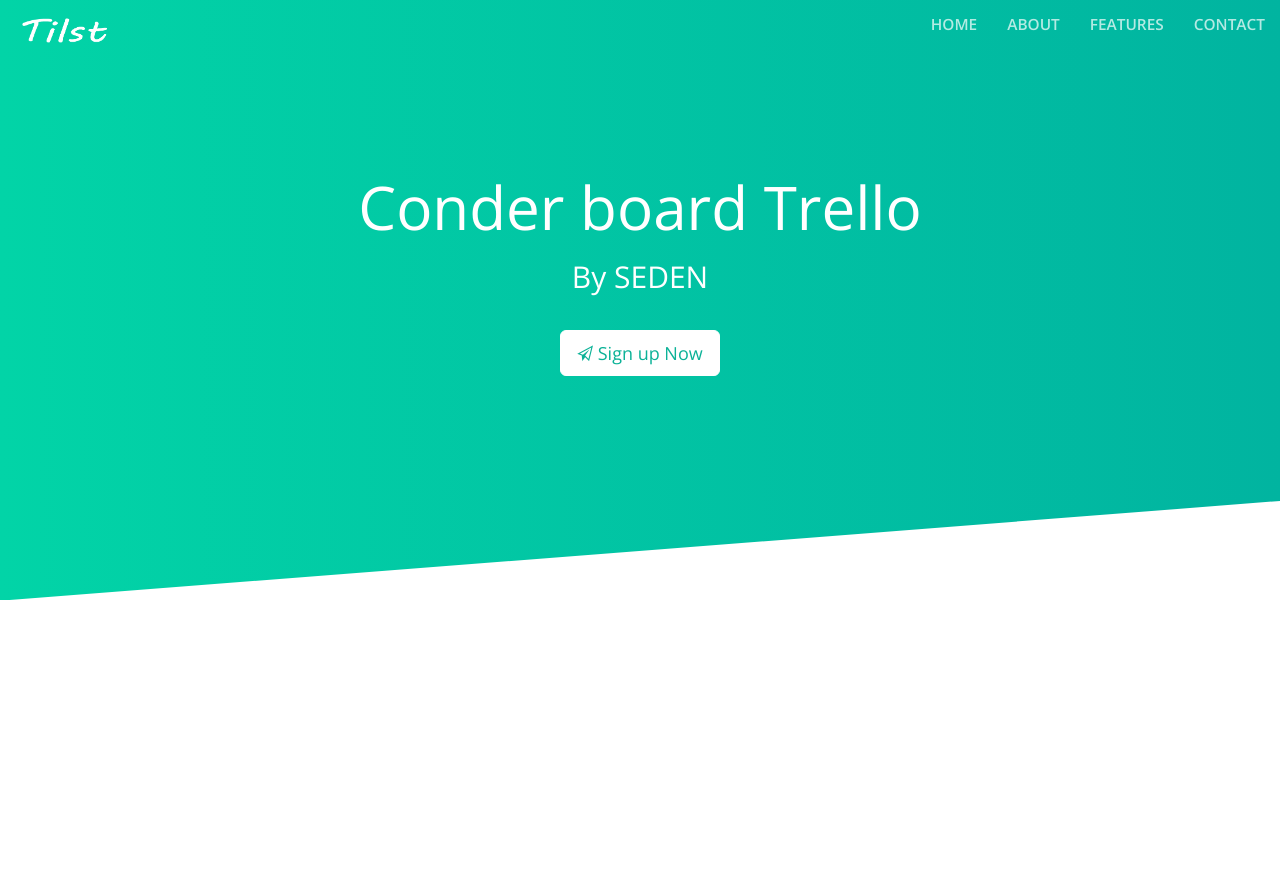
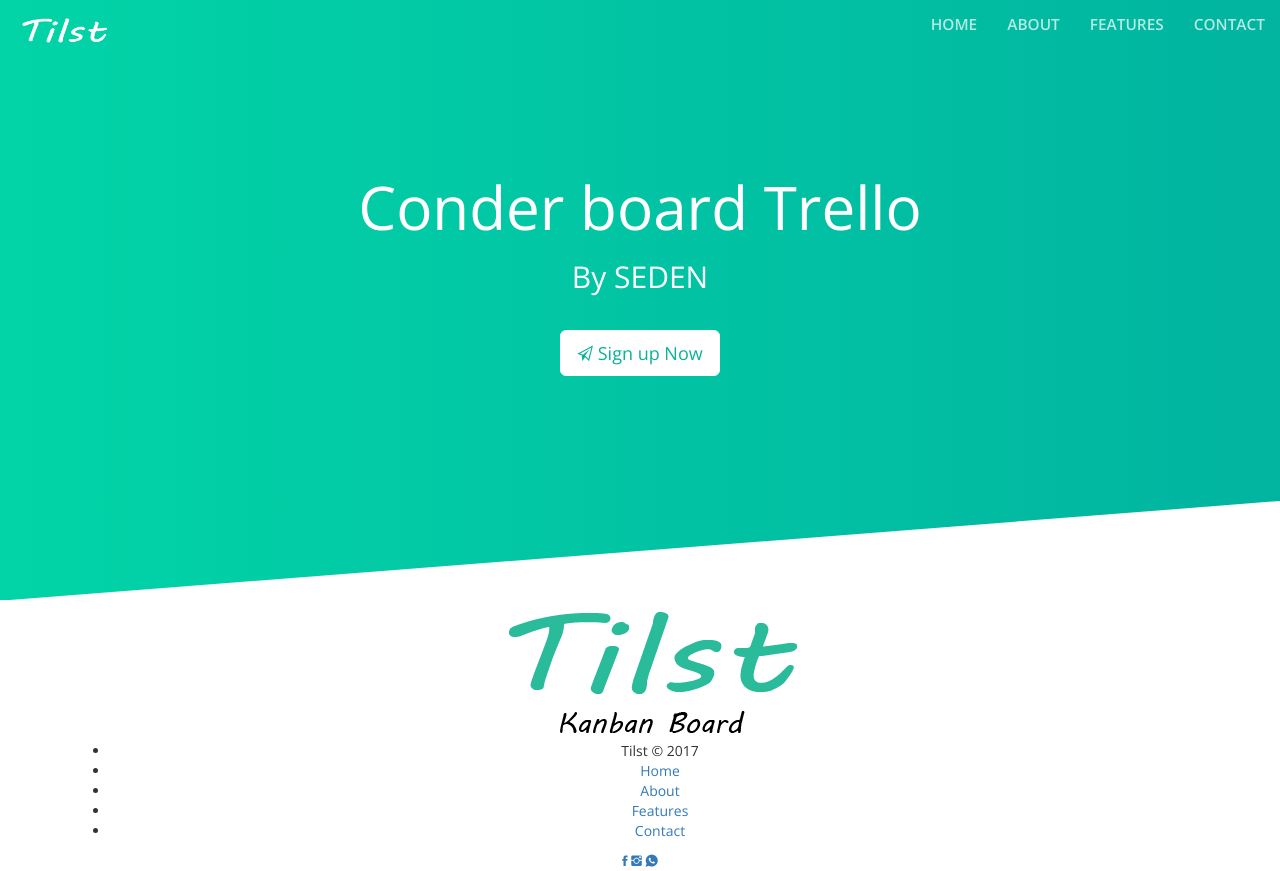
Before and after one commit to julioffti/trello_com_react.js, a website: page src/index.html in a window 1280 px wide. Before the commit the page ends 800 px from the top, so only its background shows below. Drawn offline with nearby package versions, Linux system fonts and the light colour scheme; files that its build step writes are made by us from their sources; files whose address does not match are found by name.

Commit message:
marcando footer

```diff
--- a/src/index.html
+++ b/src/index.html
@@ -65,6 +65,43 @@
               </svg>
     </section>
 
+
+    <footer class="footer">
+        <div class="container">
+            <div class="row">
+                <div class="col-xs-12 text-center">
+                    <img src="/images/tilst_green.png" class="img-responsive center-block" alt="Tislt green">
+                    <ul class="footer-nav">
+                        <li>Tilst &copy; 2017</li>
+                        <li>
+                            <a href="">Home</a>
+                        </li>
+                        <li>
+                            <a href="">About</a>
+                        </li>
+                        <li>
+                            <a href="">Features</a>
+                        </li>
+                        <li>
+                            <a href="">Contact</a>
+                        </li>
+                    </ul>
+                    <div class="social">
+                        <a href="">
+                            <i class="ion-social-facebook"></i>
+                        </a>
+                        <a href="">
+                            <i class="ion-social-instagram"></i>
+                        </a>
+                        <a href="">
+                            <i class="ion-social-whatsapp"></i>
+                        </a>
+                    </div>
+                </div>
+            </div>
+        </div>
+    </footer>
+
     <script src="https://cdnjs.cloudflare.com/ajax/libs/jquery/3.2.1/jquery.min.js"></script>
     <script src="https://cdnjs.cloudflare.com/ajax/libs/twitter-bootstrap/3.3.7/js/bootstrap.min.js"></script>
     <script src="/js/app.js"></script>
```
Also changed, not shown: build/index.html.
